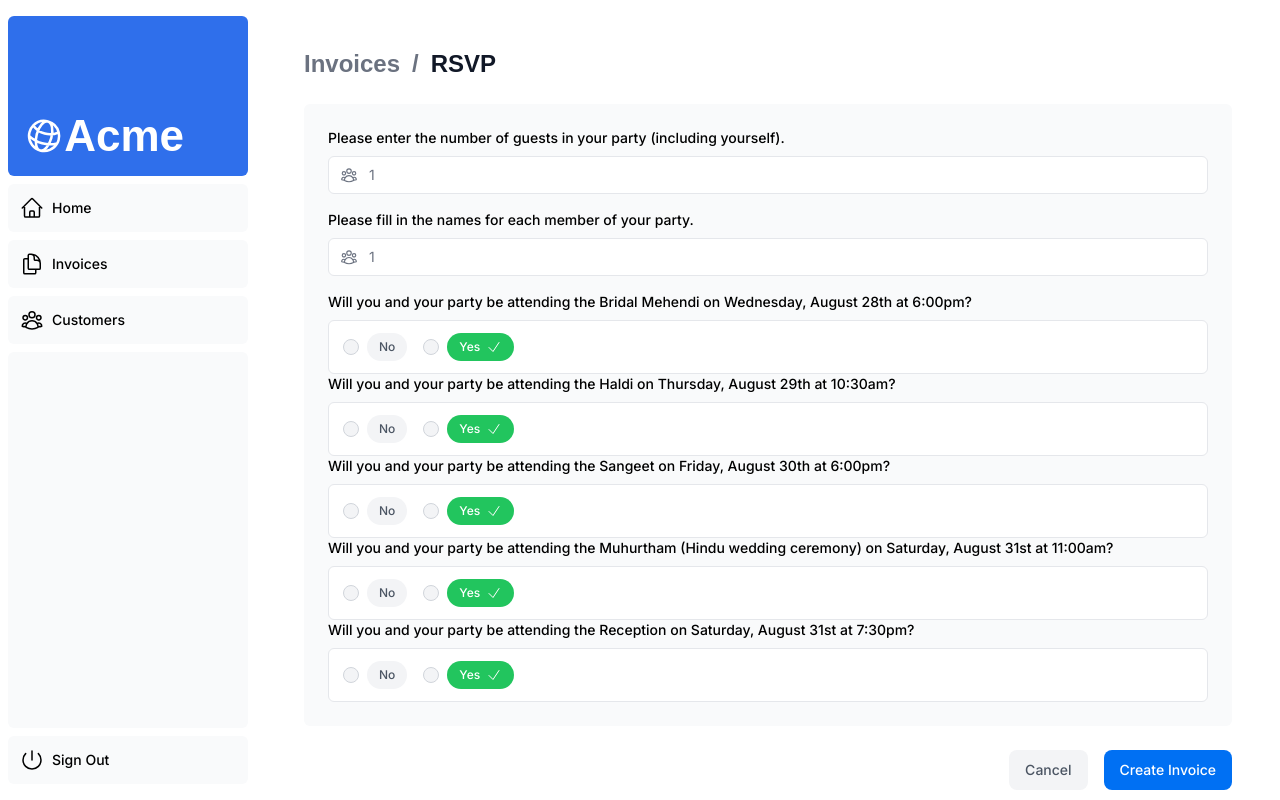
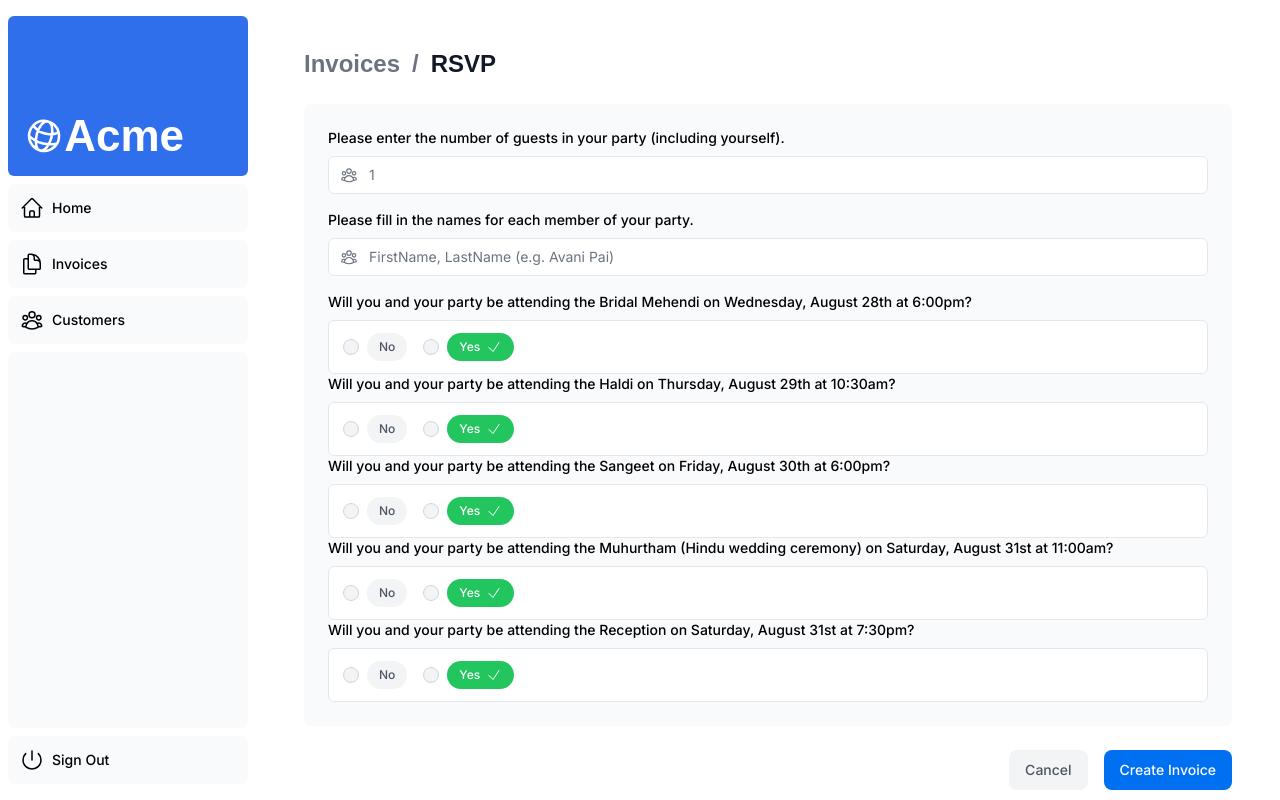
Before and after one commit to AvaniPai/nextjs-tutorial, a Next.js app: page /dashboard/invoices/create in a window 1280 px wide. Built offline with nearby package versions, Linux system fonts and the light colour scheme; no server answers; the database is empty; a web font is replaced by a local one.

Commit message:
changing htmlFor to more appropriate names for yes and no buttons, and for party names question.

```diff
--- a/app/ui/invoices/rsvp-form.tsx
+++ b/app/ui/invoices/rsvp-form.tsx
@@ -41,17 +41,16 @@ export default function Form({ customers }: { customers: CustomerField[] }) {
 
         {/* Party Names */}
         <div className="mb-4">
-          <label htmlFor="party_size" className="mb-2 block text-sm font-medium">
+          <label htmlFor="party_names" className="mb-2 block text-sm font-medium">
             Please fill in the names for each member of your party.
           </label>
           <div className="relative mt-2 rounded-md">
             <div className="relative">
               <input
-                id="amount"
-                name="party_size"
-                type="number"
-                step="0.01"
-                placeholder="1"
+                id="guest_names"
+                name="party_names"
+                type="text"
+                placeholder="FirstName, LastName (e.g. Avani Pai)"
                 className="peer block w-full rounded-md border border-gray-200 py-2 pl-10 text-sm outline-2 placeholder:text-gray-500"
               />
               <UserGroupIcon className="pointer-events-none absolute left-3 top-1/2 h-[18px] w-[18px] -translate-y-1/2 text-gray-500 peer-focus:text-gray-900" />
@@ -75,7 +74,7 @@ export default function Form({ customers }: { customers: CustomerField[] }) {
                   className="h-4 w-4 cursor-pointer border-gray-300 bg-gray-100 text-gray-600 focus:ring-2"
                 />
                 <label
-                  htmlFor="pending"
+                  htmlFor="rsvp-no"
                   className="ml-2 flex cursor-pointer items-center gap-1.5 rounded-full bg-gray-100 px-3 py-1.5 text-xs font-medium text-gray-600"
                 >
                   No
@@ -90,7 +89,7 @@ export default function Form({ customers }: { customers: CustomerField[] }) {
                   className="h-4 w-4 cursor-pointer border-gray-300 bg-gray-100 text-gray-600 focus:ring-2"
                 />
                 <label
-                  htmlFor="paid"
+                  htmlFor="rsvp-yes"
                   className="ml-2 flex cursor-pointer items-center gap-1.5 rounded-full bg-green-500 px-3 py-1.5 text-xs font-medium text-white"
                 >
                   Yes <CheckIcon className="h-4 w-4" />
@@ -116,7 +115,7 @@ export default function Form({ customers }: { customers: CustomerField[] }) {
                   className="h-4 w-4 cursor-pointer border-gray-300 bg-gray-100 text-gray-600 focus:ring-2"
                 />
                 <label
-                  htmlFor="pending"
+                  htmlFor="rsvp-no"
                   className="ml-2 flex cursor-pointer items-center gap-1.5 rounded-full bg-gray-100 px-3 py-1.5 text-xs font-medium text-gray-600"
                 >
                   No
@@ -131,7 +130,7 @@ export default function Form({ customers }: { customers: CustomerField[] }) {
                   className="h-4 w-4 cursor-pointer border-gray-300 bg-gray-100 text-gray-600 focus:ring-2"
                 />
                 <label
-                  htmlFor="paid"
+                  htmlFor="rsvp-yes"
                   className="ml-2 flex cursor-pointer items-center gap-1.5 rounded-full bg-green-500 px-3 py-1.5 text-xs font-medium text-white"
                 >
                   Yes <CheckIcon className="h-4 w-4" />
@@ -157,7 +156,7 @@ export default function Form({ customers }: { customers: CustomerField[] }) {
                   className="h-4 w-4 cursor-pointer border-gray-300 bg-gray-100 text-gray-600 focus:ring-2"
                 />
                 <label
-                  htmlFor="pending"
+                  htmlFor="rsvp-no"
                   className="ml-2 flex cursor-pointer items-center gap-1.5 rounded-full bg-gray-100 px-3 py-1.5 text-xs font-medium text-gray-600"
                 >
                   No
@@ -172,7 +171,7 @@ export default function Form({ customers }: { customers: CustomerField[] }) {
                   className="h-4 w-4 cursor-pointer border-gray-300 bg-gray-100 text-gray-600 focus:ring-2"
                 />
                 <label
-                  htmlFor="paid"
+                  htmlFor="rsvp-yes"
                   className="ml-2 flex cursor-pointer items-center gap-1.5 rounded-full bg-green-500 px-3 py-1.5 text-xs font-medium text-white"
                 >
                   Yes <CheckIcon className="h-4 w-4" />
@@ -198,7 +197,7 @@ export default function Form({ customers }: { customers: CustomerField[] }) {
                   className="h-4 w-4 cursor-pointer border-gray-300 bg-gray-100 text-gray-600 focus:ring-2"
                 />
                 <label
-                  htmlFor="pending"
+                  htmlFor="rsvp-no"
                   className="ml-2 flex cursor-pointer items-center gap-1.5 rounded-full bg-gray-100 px-3 py-1.5 text-xs font-medium text-gray-600"
                 >
                   No
@@ -213,7 +212,7 @@ export default function Form({ customers }: { customers: CustomerField[] }) {
                   className="h-4 w-4 cursor-pointer border-gray-300 bg-gray-100 text-gray-600 focus:ring-2"
                 />
                 <label
-                  htmlFor="paid"
+                  htmlFor="rsvp-yes"
                   className="ml-2 flex cursor-pointer items-center gap-1.5 rounded-full bg-green-500 px-3 py-1.5 text-xs font-medium text-white"
                 >
                   Yes <CheckIcon className="h-4 w-4" />
@@ -239,7 +238,7 @@ export default function Form({ customers }: { customers: CustomerField[] }) {
                   className="h-4 w-4 cursor-pointer border-gray-300 bg-gray-100 text-gray-600 focus:ring-2"
                 />
                 <label
-                  htmlFor="pending"
+                  htmlFor="rsvp-no"
                   className="ml-2 flex cursor-pointer items-center gap-1.5 rounded-full bg-gray-100 px-3 py-1.5 text-xs font-medium text-gray-600"
                 >
                   No
@@ -254,7 +253,7 @@ export default function Form({ customers }: { customers: CustomerField[] }) {
                   className="h-4 w-4 cursor-pointer border-gray-300 bg-gray-100 text-gray-600 focus:ring-2"
                 />
                 <label
-                  htmlFor="paid"
+                  htmlFor="rsvp-yes"
                   className="ml-2 flex cursor-pointer items-center gap-1.5 rounded-full bg-green-500 px-3 py-1.5 text-xs font-medium text-white"
                 >
                   Yes <CheckIcon className="h-4 w-4" />
```
